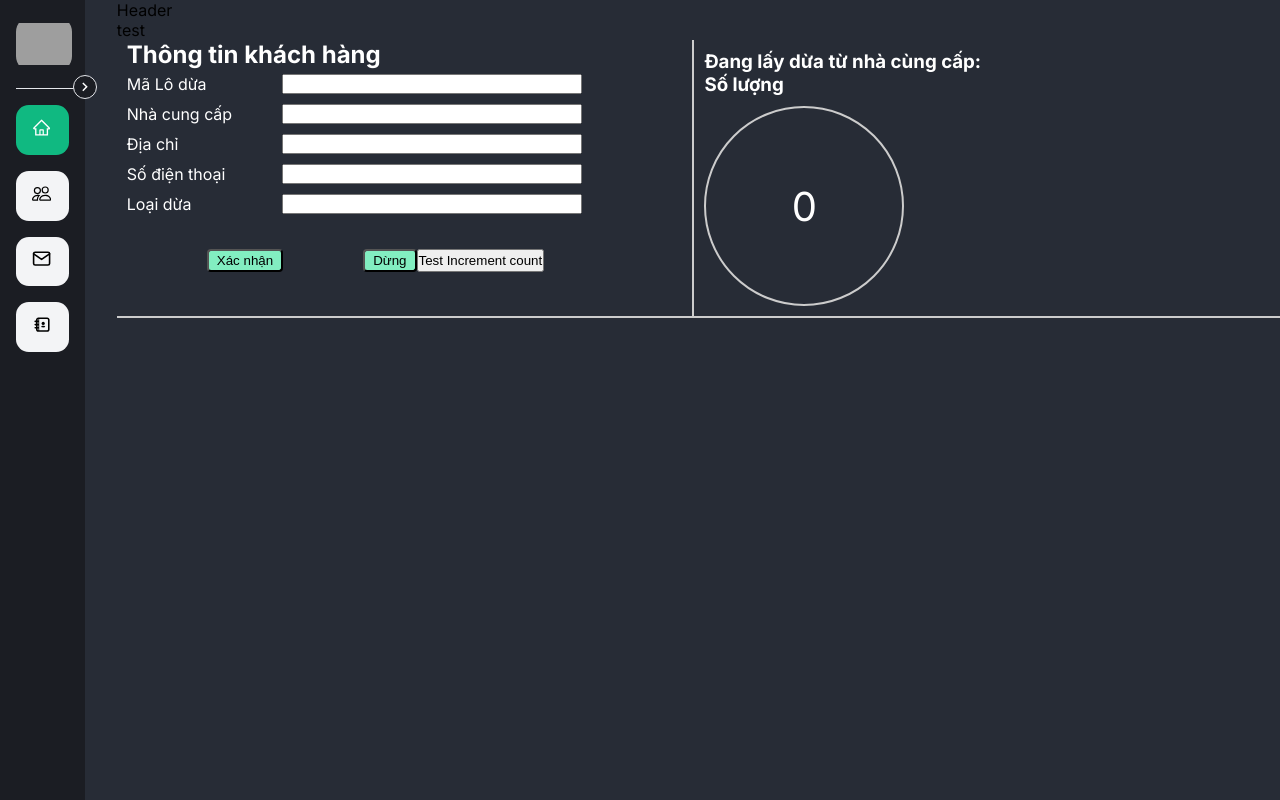
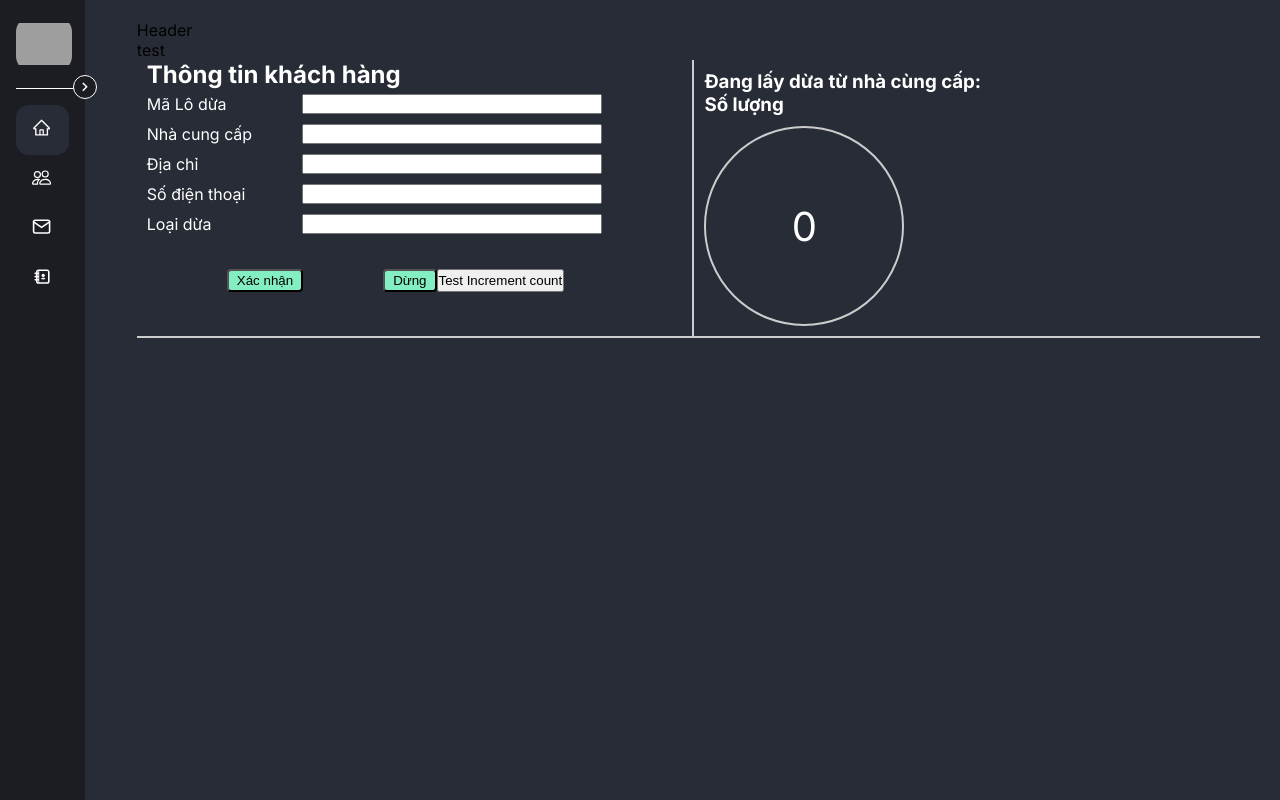
Before and after one commit to dongsinb/TSWeb-NextJS, a Next.js app: page / in a window 1280 px wide. Built offline with nearby package versions, Linux system fonts and the light colour scheme; grey boxes are pictures that could not be loaded.

Commit message:
Fix sidebar active not working

```diff
--- a/src/app/globals.css
+++ b/src/app/globals.css
@@ -1,9 +1,9 @@
 @import url("https://fonts.googleapis.com/css2?family=Roboto:wght@300;400&display=swap");
 
 :root {
-  --color-bg: rgb(27, 29, 35);
-  --color-border: #e5e7eb;
-  --color-sidebar-item: #f3f4f6;
+  --bg-color: rgb(27, 29, 35);
+  --soft-bg-color: rgb(39, 44, 54);
+  --text: white;
 }
 
 * {
@@ -13,17 +13,18 @@
 }
 
 body {
-  background-color: rgb(39, 44, 54);
+  background-color: var(--soft-bg-color);
   font-family: "Roboto", sans-serif;
 }
 
-.layout {
+.container {
   display: flex;
   height: 100vh;
   position: relative;
   gap: 2rem;
 }
 
-.layout__main-content {
+.content {
   flex-grow: 1;
+  padding: 20px;
 }
--- a/src/app/layout.tsx
+++ b/src/app/layout.tsx
@@ -14,11 +14,11 @@ export default function RootLayout({
   return (
     <html lang="en">
       <body className={inter.className}>
-        <div className="layout">
+        <div className="container">
           <Sidebar />
-          <div className="layout__main-content">
+          <div className="content">
             <HeaderTS></HeaderTS>
-            <main className="main-content">{children}</main>
+            <main>{children}</main>
           </div>
         </div>
       </body>
--- a/src/components/sidebar/sidebar.jsx
+++ b/src/components/sidebar/sidebar.jsx
@@ -7,9 +7,9 @@ import { FiMail } from "react-icons/fi";
 import { MdKeyboardArrowLeft, MdKeyboardArrowRight } from "react-icons/md";
 import Link from "next/link";
 // import { SidebarContext } from "@/app/context/SidebarContext";
-import { useRouter } from "next/navigation";
 import { useState } from "react";
 import styles from "./sidebar.module.css";
+import { usePathname } from "next/navigation";
 
 const sidebarItems = [
   {
@@ -35,15 +35,8 @@ const sidebarItems = [
 ];
 
 const Sidebar = () => {
-  const router = useRouter();
-  // const { isCollapsed, toggleSidebarcollapse } = useContext(SidebarContext);
-
-  // console.log("toggleSidebarcollapse: ", toggleSidebarcollapse)
   const [isCollapsed, setCollapse] = useState(true);
-
-  // Log the current state to the console
-  console.log("isCollapsed: ", isCollapsed);
-
+  const pathname = usePathname();
   // Toggle the collapse state of the sidebar
   const handleToggleSidebarcollapse = () => {
     setCollapse(!isCollapsed); // Toggle the state
@@ -76,7 +69,7 @@ const Sidebar = () => {
               <li className={styles.sidebar__item} key={name}>
                 <Link
                   className={`${styles.sidebar__link} ${
-                    router.pathname === href ? styles.sidebar__link_active : ""
+                    pathname === href && styles.sidebar__link_active
                   }`}
                   href={href}
                 >
--- a/src/components/sidebar/sidebar.module.css
+++ b/src/components/sidebar/sidebar.module.css
@@ -5,7 +5,7 @@
 .sidebar {
   width: 17rem;
   height: 100%;
-  background-color: var(--color-bg);
+  background-color: var(--bg-color);
   padding: 1rem;
   transition: all 0.4s cubic-bezier(0.175, 0.885, 0.32, 1.1);
   overflow: hidden;
@@ -18,7 +18,7 @@
   gap: 1rem;
   padding-bottom: 1rem;
   margin-bottom: 1rem;
-  border-bottom: 1px solid var(--color-border);
+  border-bottom: 1px solid var(--text);
 }
 
 .sidebar__logo {
@@ -31,7 +31,7 @@
 .sidebar__logo_name {
   font-size: 1.2rem;
   font-weight: 600;
-  color: #fff;
+  color: var(--text);
   font-size: 42px;
 }
 
@@ -40,29 +40,28 @@
 }
 
 .sidebar__link {
-  display: inline-block;
+  display: flex;
+  align-items: center;
   font-size: 1rem;
   text-decoration: none;
-  color: #000;
   padding: 0.8rem 1rem;
-  display: flex;
-  background-color: var(--color-sidebar-item);
-  margin-bottom: 1rem;
+  gap: 10px;
   border-radius: 0.8rem;
 }
 
+.sidebar__link:hover,
 .sidebar__link_active {
-  color: #fff;
-  background-color: #10b981;
+  background-color: var(--soft-bg-color);
 }
 
 .sidebar__icon {
   display: inline-block;
   font-size: 1.2rem;
+  color: var(--text);
 }
 
 .sidebar__name {
-  margin-left: 0.5rem;
+  color: var(--text);
 }
 
 .collapsed {
@@ -79,10 +78,10 @@
   right: 0;
   top: 4.7rem;
   border: none;
-  background-color: var(--color-bg);
+  background-color: var(--bg-color);
   width: 1.5rem;
   height: 1.5rem;
-  border: 1px solid var(--color-border);
+  border: 1px solid var(--text);
   border-radius: 50%;
   display: flex;
   justify-content: center;
@@ -90,5 +89,5 @@
   cursor: pointer;
   transform: translateX(50%);
   font-size: 1.1rem;
-  color: #fff;
+  color: var(--text);
 }
```
Also changed, not shown: 1 other file (tests, documents, lock files or other folders).
